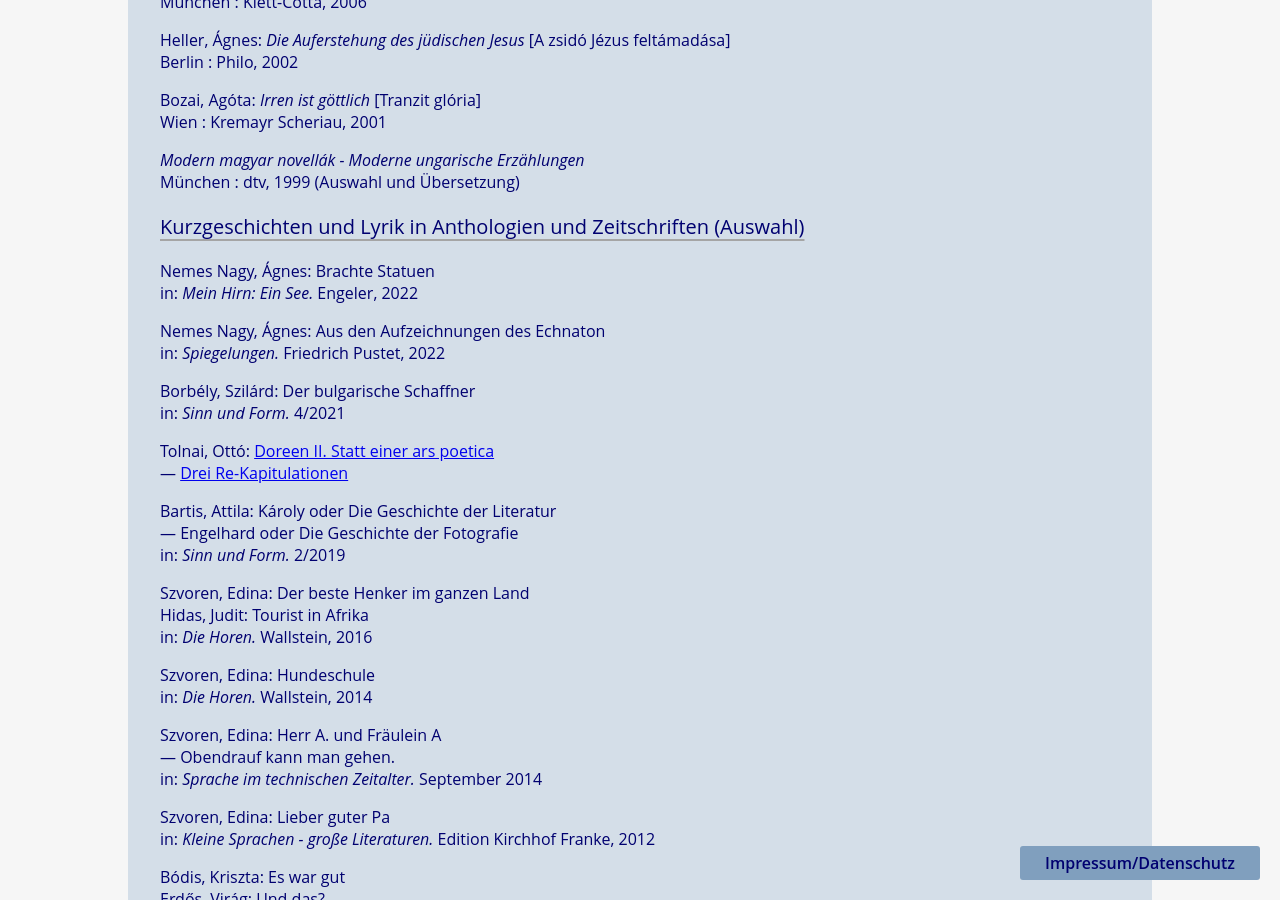
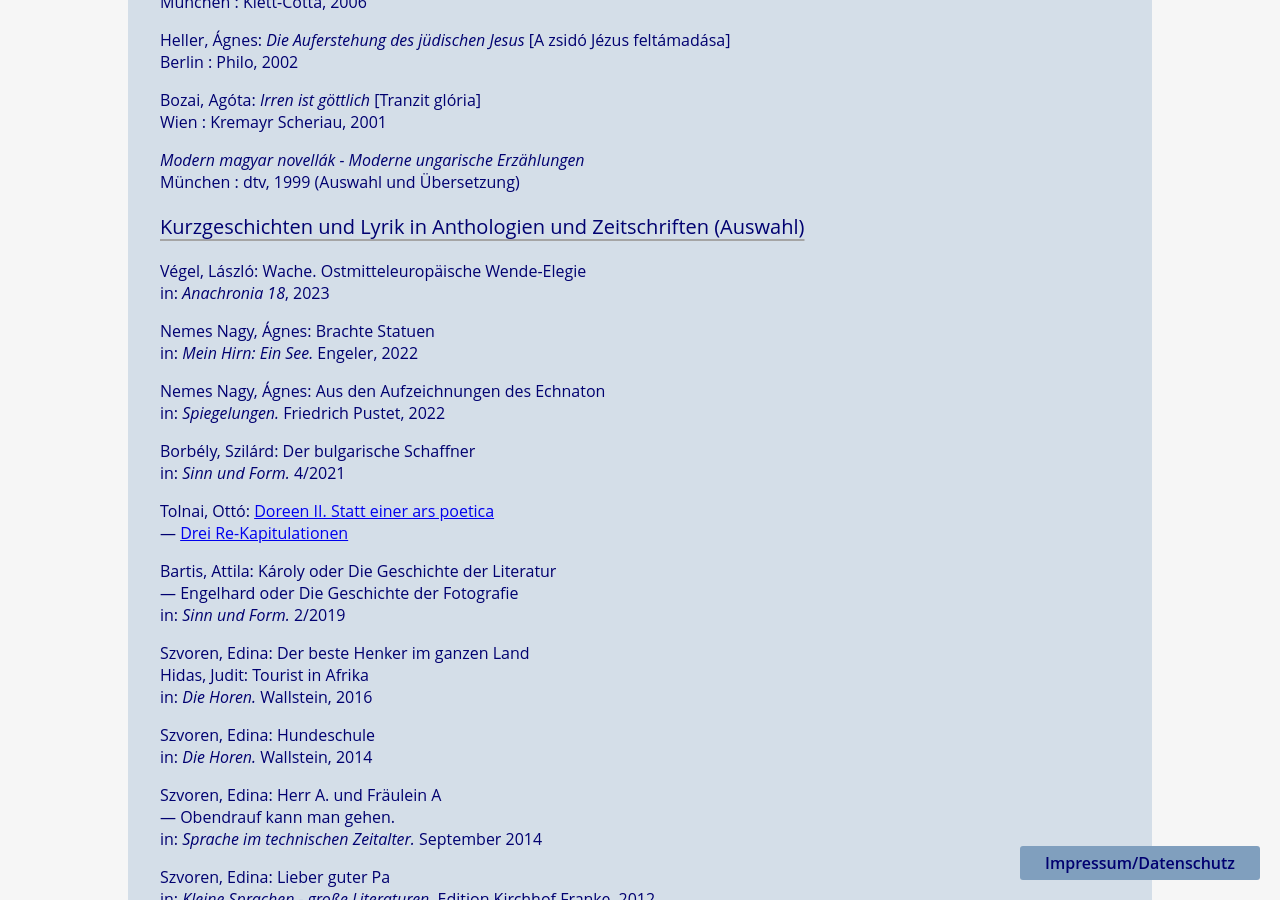
Before and after one commit to rixx/revesz.de, a Jekyll site: the page built from publikationen.md, in a window 1280 px wide and 900 px high, scrolled down 1533 px. Built offline with Jekyll 4.4.1, drawn with Linux system fonts in a browser that asks for light colours.

Commit message:
Update publikationen.md

```diff
--- a/publikationen.md
+++ b/publikationen.md
@@ -30,6 +30,8 @@
 <p>
 
 <h3>Kurzgeschichten und Lyrik in Anthologien und Zeitschriften (Auswahl)</h3>
+<p>Végel, László: Wache. Ostmitteleuropäische Wende-Elegie <br>
+  in: <span style="font-style:italic;">Anachronia 18</span>, 2023
 <p>Nemes Nagy, Ágnes: Brachte Statuen <br>
   in: <span style="font-style:italic;">Mein Hirn: Ein See.</span> Engeler, 2022
 <p>Nemes Nagy, Ágnes: Aus den Aufzeichnungen des Echnaton <br>
```
